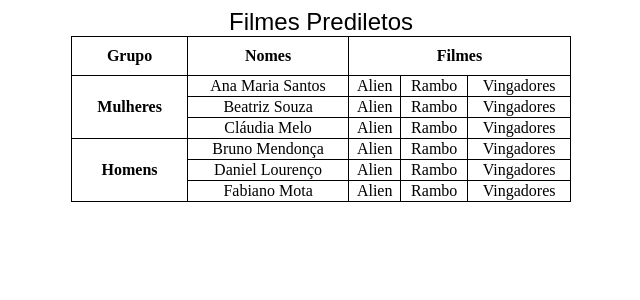
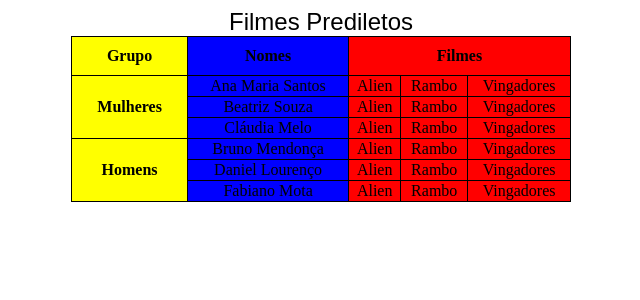
Before and after one commit to lucastristaooo/Curso-em-Video, a PHP site: page /treinando3.html in a window 1280 px wide. Shown: the top 300 px of the page, without its empty margins (319-959 px from the left). Run offline with PHP 8.4, Linux system fonts and the light colour scheme.

Commit message:
HTML-CSS

```diff
--- a/HTML-CSS/30/treinando3.css
+++ b/HTML-CSS/30/treinando3.css
@@ -13,3 +13,12 @@ th{
 th, td{
     border: 1px solid black;
 }
+.a{
+    background-color: yellow;
+}
+.b{
+    background-color: blue;
+}
+.c{
+    background-color: red;
+}
--- a/HTML-CSS/30/treinando3.html
+++ b/HTML-CSS/30/treinando3.html
@@ -9,6 +9,13 @@
 </head>
 <body>
     <table>
+        <colgroup>
+            <col class="a">
+            <col class="b">
+            <col class="c">
+            <col class="c">
+            <col class="c">
+        </colgroup>
         <caption>Filmes Prediletos</caption>
         <thead>
             <tr>
```
